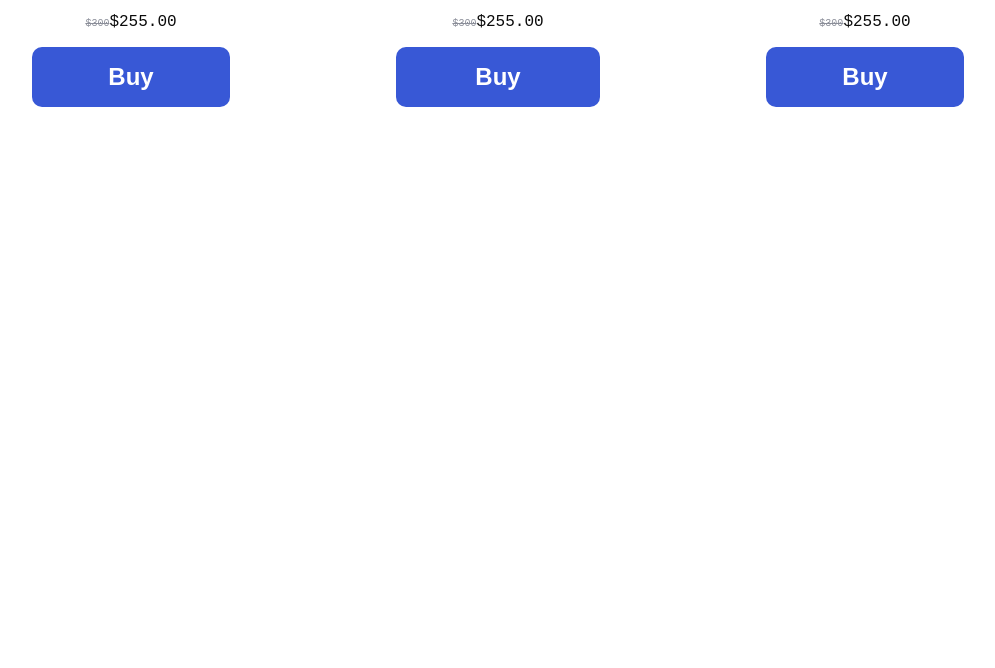
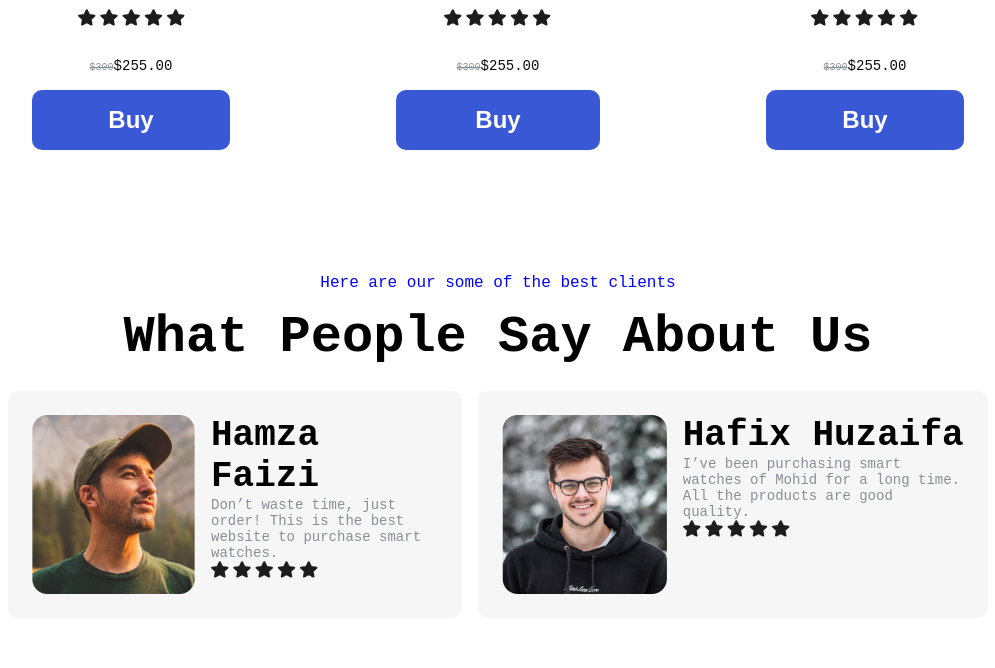
Before and after one commit to jenish2060/landing-page, a plain HTML site: page index.html in a window 1280 px wide. Shown: the part 2065-2733 px from the top of the page, without its empty margins (142-1137 px from the left). Before the commit the page ends 2246 px from the top, so only its background shows below. Drawn offline with Linux system fonts and the light colour scheme.

Commit message:
Add image & images testiominals

```diff
--- a/css/style.css
+++ b/css/style.css
@@ -7,14 +7,21 @@ body {
 
 h2 {
   font-weight: 900;
-  font-size: 58px;
+  font-size: 52px;
   text-align: center;
   margin: 0;
   margin-bottom: 24px;
 }
 
+h3 {
+  font-weight: 900;
+  font-size: 36px;
+  margin: 0;
+}
+
 .brand-section,
-.products {
+.products,
+.testimonials {
   padding: 50px 150px;
 }
 
@@ -41,10 +48,17 @@ h2 {
   font-size: 24px;
   padding: 16px 24px;
   border-radius: 10px;
-  background-color: #3858D6;
+  background-color: #3858d6;
   color: white;
   font-weight: 700;
   border-style: none;
+}
+
+p {
+  color: blue;
+  font-size: 16px;
+  text-align: center;
+  margin: 0;
 }
 
 /* Main */
@@ -105,20 +119,17 @@ a {
 .main-text p {
   font-weight: 500;
   font-size: 16px;
-  margin-bottom: 24px;
+  margin: 24px 0;
   color: #8b8e99;
+  text-align: start;
 }
 
 /* Brands */
 
 .card p {
   color: #8b8e99;
-}
-
-.card h3 {
-  font-weight: 900;
-  font-size: 36px;
-  margin: 0;
+  text-align: start;
+  font-size: 14px;
 }
 
 /* Products */
@@ -135,11 +146,10 @@ a {
   align-items: center;
 }
 
-.products p {
-  color: blue;
-  text-align: center;
-  margin: 0;
+.products h2 {
+  margin-top: 16px;
 }
+
 .products .card span {
   text-decoration: line-through;
   color: #8b8e99;
@@ -148,7 +158,7 @@ a {
 
 .products .card p {
   color: #0b0b0b;
-  font-size: 16px;
+  margin-top: 16px;
 }
 
 .products .product-image {
@@ -167,3 +177,9 @@ a {
 .products .buy-button {
   width: 100%;
 }
+
+/* Testimonial */
+
+.testimonials h2 {
+  margin-top: 16px;
+}
--- a/index.html
+++ b/index.html
@@ -138,5 +138,33 @@
         </div>
       </div>
     </div>
+    <div class="testimonials" id="testimonial">
+      <p>Here are our some of the best clients</p>
+      <h2>What People Say About Us</h2>
+      <div class="container">
+        <div class="card">
+          <img src="images/hamza.png" alt="A man wearing cap" />
+          <div class="text">
+              <h3>Hamza Faizi</h3>
+              <p>
+                Don’t waste time, just order! This is the best website to purchase
+                smart watches.
+              </p>
+              <img src="images/rating.svg" alt="rating" />
+          </div>
+        </div>
+        <div class="card">
+          <img src="images/hafiz.png" alt="A man wearing glasses" />
+          <div class="text">
+              <h3>Hafix Huzaifa</h3>
+              <p>
+                I’ve been purchasing smart watches of Mohid for a long time. All the
+                products are good quality.
+              </p>
+              <img src="images/rating.svg" alt="rating" />
+          </div>
+        </div>
+      </div>
+    </div>
   </body>
 </html>
```
Also changed, not shown: images/hafiz.png (added), images/hamza.png (added).
